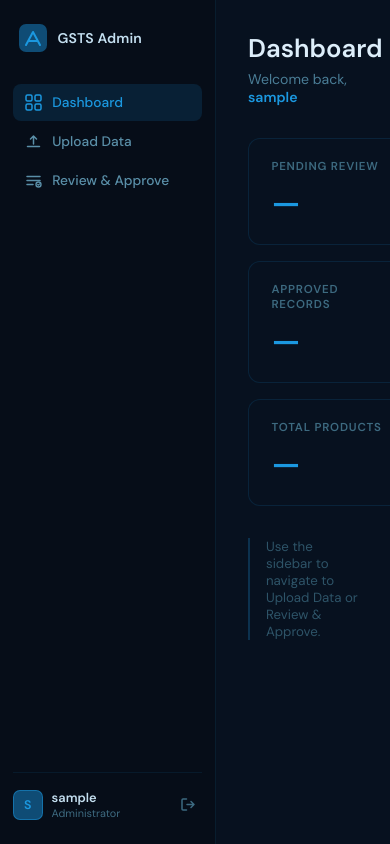
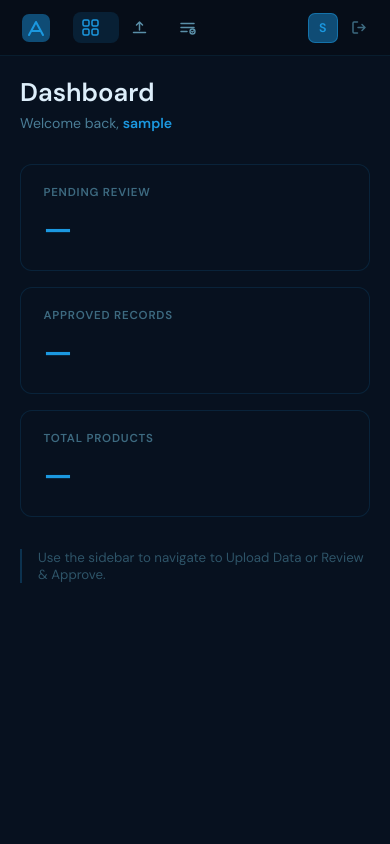
Before and after one commit to XiuwenYin/cits5206-group20, a React app in the folder src/: page /admin/dashboard in a window 390 px wide. Built offline with nearby package versions, Linux system fonts and the light colour scheme; sample sign-in values are in the browser's storage; the HTML template or start-up script is replaced by a standard one.

Commit message:
feat: #11 responsive desktop-optimised layout

```diff
--- a/src/pages/admin/AdminLayout.css
+++ b/src/pages/admin/AdminLayout.css
@@ -74,3 +74,34 @@
 
 /* ── Main ── */
 .al-main { flex: 1; padding: 2rem; overflow-y: auto; }
+
+
+
+/* ── Responsive ── */
+@media (max-width: 768px) {
+  .al-root { flex-direction: column; }
+
+  .al-sidebar {
+    width: 100%;
+    height: auto;
+    position: static;
+    flex-direction: row;
+    padding: 0.75rem 1rem;
+    border-right: none;
+    border-bottom: 1px solid rgba(27,152,224,0.11);
+  }
+
+  .al-top { flex-direction: row; align-items: center; gap: 1rem; flex: 1; }
+  .al-brand { flex-shrink: 0; }
+  .al-brand-name { display: none; }
+
+  .al-nav { flex-direction: row; gap: 0.1rem; }
+  .al-link { padding: 0.45rem 0.6rem; font-size: 0; }
+  .al-icon { margin: 0; }
+
+  .al-bottom { border-top: none; padding-top: 0; }
+  .al-user-info { display: none; }
+  .al-role { display: none; }
+
+  .al-main { padding: 1.25rem; }
+}
--- a/src/pages/admin/DashboardPage.css
+++ b/src/pages/admin/DashboardPage.css
@@ -28,3 +28,10 @@
   border-left: 2px solid rgba(27,152,224,0.25);
   padding-left: 1rem;
 }
+
+/* ── Responsive ── */
+@media (max-width: 768px) {
+  .dp-cards {
+    grid-template-columns: 1fr;
+  }
+}
--- a/src/pages/admin/LoginPage.css
+++ b/src/pages/admin/LoginPage.css
@@ -147,3 +147,9 @@
   font-family: 'DM Mono', monospace;
   color: rgba(90,154,184,0.65);
 }
+
+/* ── Responsive ── */
+@media (max-width: 480px) {
+  .lp-card { padding: 2rem 1.5rem; }
+  .lp-title { font-size: 1.1rem; }
+}
```
